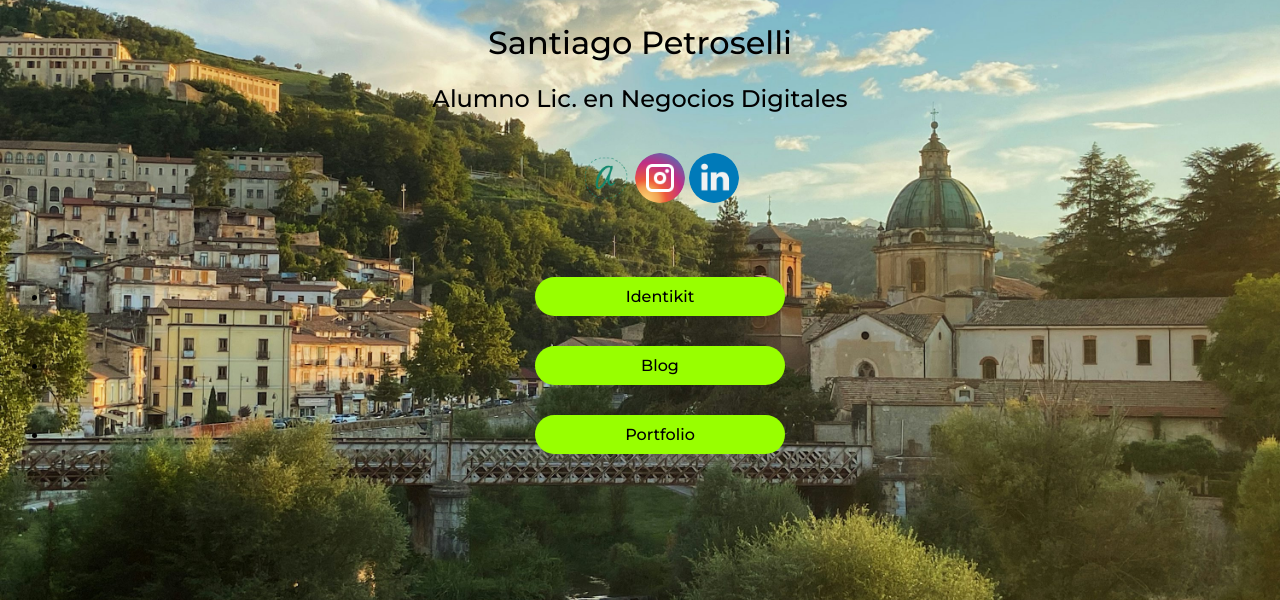
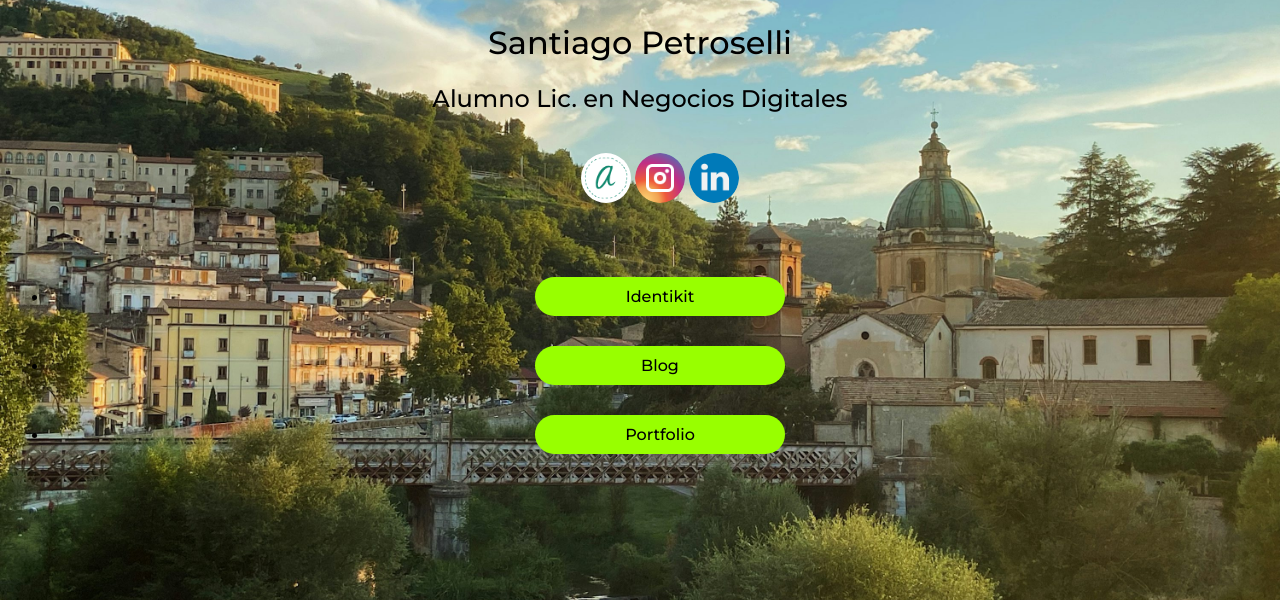
Before and after one commit to SantiPetroselli/Linktree, a plain HTML site: page index.html in a window 1280 px wide. Shown: the part 200-800 px from the top of the page. Drawn offline with Linux system fonts and the light colour scheme.

Commit message:
Update index.html
fondo blanco a un logo

```diff
--- a/index.html
+++ b/index.html
@@ -17,7 +17,7 @@
         <h2>Alumno Lic. en Negocios Digitales</h2>
         <ul class="redes">
             <li><a href="https://atthemis.com/" target="_blank" style="text-decoration: none;">
-        <img src="Imagenes/Atthemis.png" alt="Icono de Atthemis"></a></li>
+        <img src="Imagenes/Atthemis.png" alt="Icono de Atthemis" style="background-color: white; border-radius: 100px;"></a></li>
             <li><a href="https://www.instagram.com/santi_petroselli/" target="_blank" style="text-decoration: none;">
         <img src="Imagenes/Instagram.png" alt="Icono de Instagram"></a></li>
             <li><a href="https://www.linkedin.com/in/santiago-petroselli/" target="_blank" style="text-decoration: none;">
```
